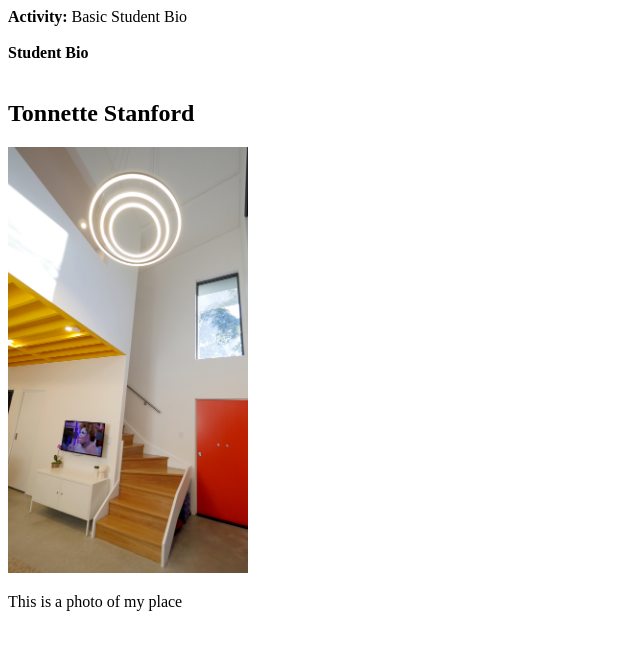
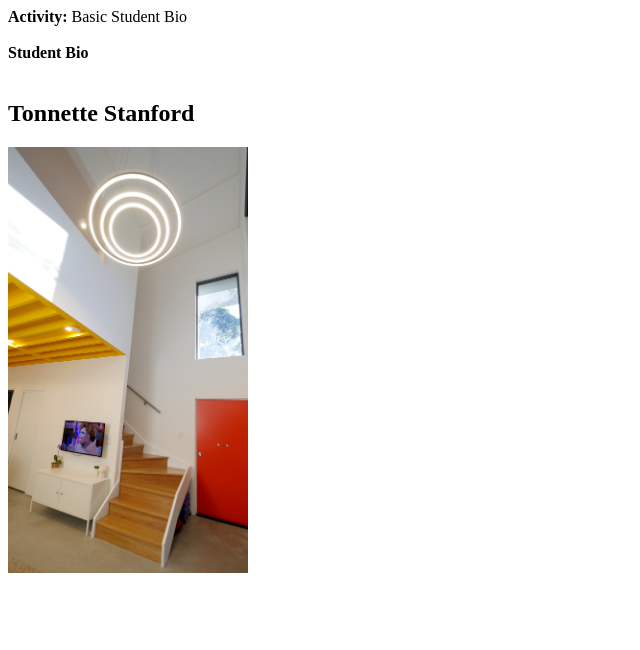
Before and after one commit to Tonnette/Portfolio, a plain HTML site: page index.html in a window 1280 px wide. Shown: the whole page, without its empty margins (0-640 px from the left). Drawn offline with Linux system fonts and the light colour scheme.

Commit message:
Update index.html

```diff
--- a/index.html
+++ b/index.html
@@ -17,7 +17,6 @@
 <section>
 <h2>Tonnette Stanford</h2>
 <img src="./photo-test.jpg" width="240px"/>
-<p>This is a photo of my place</p>
 
 
 </section>
```
